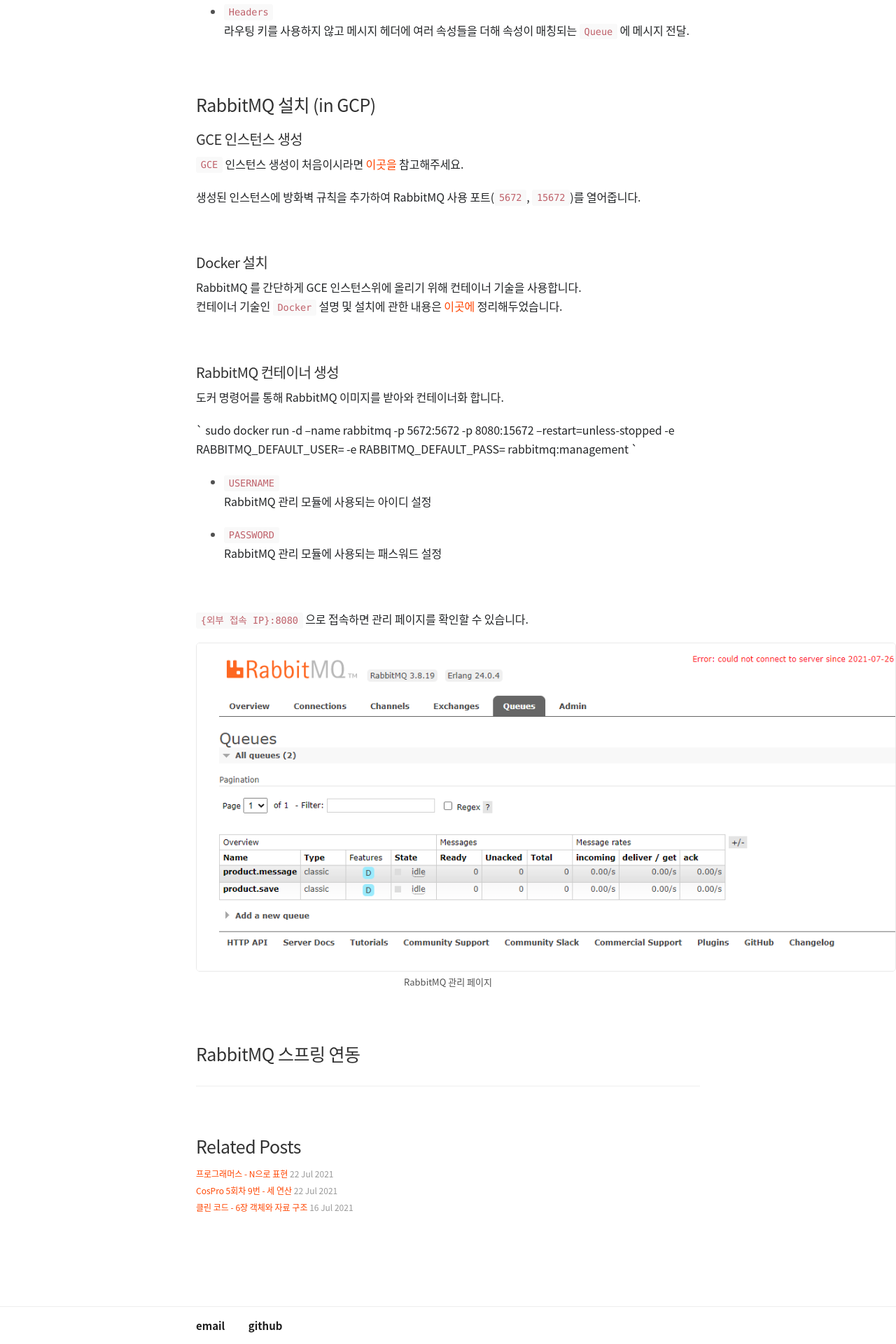
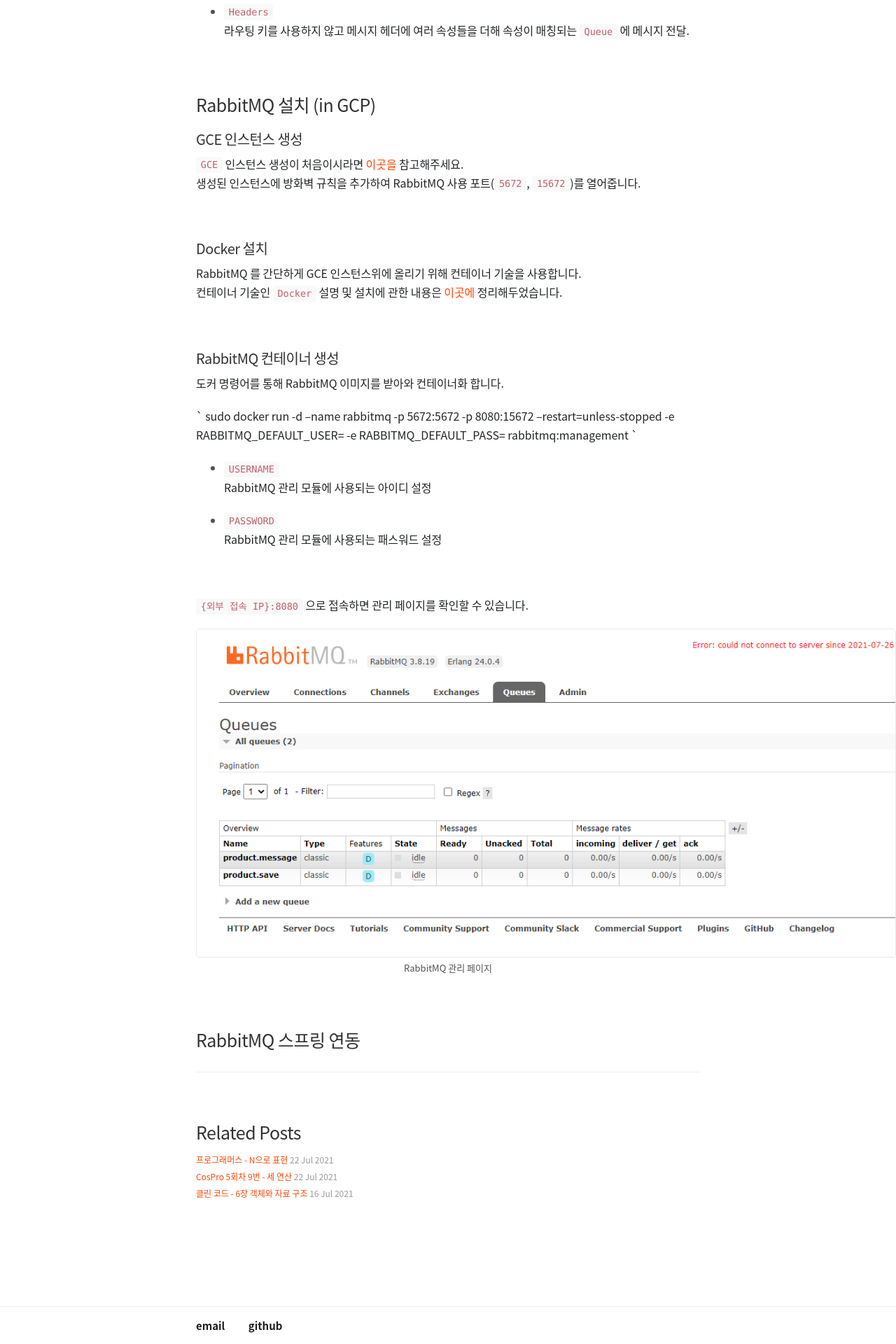
Before and after one commit to cholnh/cholnh.github.io, a Jekyll site: the page built from _posts/Dev/RabbitMQ/2021-7-26-RabbitMQ-GCP-에-올리기.md, in a window 1280 px wide. Shown: the part 1758-3678 px from the top of the page at 70% size. Built offline with Jekyll 4.4.1, drawn with Linux system fonts in a browser that asks for light colours; comment, search, counter and statistics services are not loaded.

```diff
--- a/_posts/Dev/RabbitMQ/2021-7-26-RabbitMQ-GCP-에-올리기.md
+++ b/_posts/Dev/RabbitMQ/2021-7-26-RabbitMQ-GCP-에-올리기.md
@@ -77,9 +77,6 @@
 #### GCE 인스턴스 생성
 
 `GCE` 인스턴스 생성이 처음이시라면 [이곳을]({{ site.url }}/gcp/gce-위에-모놀리식-스프링부트-실행시키기.html) 참고해주세요.
-
-<div class="br"/>
-
 생성된 인스턴스에 방화벽 규칙을 추가하여 RabbitMQ 사용 포트(`5672`, `15672`)를 열어줍니다.
 
 <br/>
```
